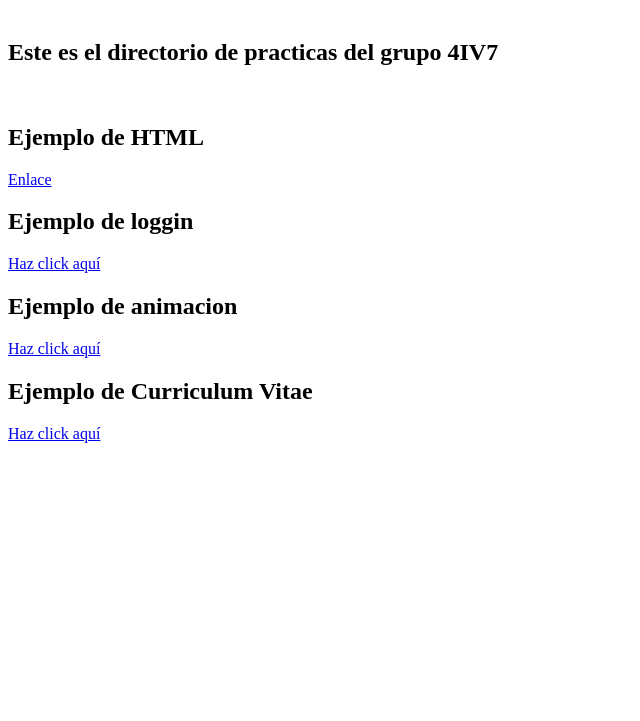
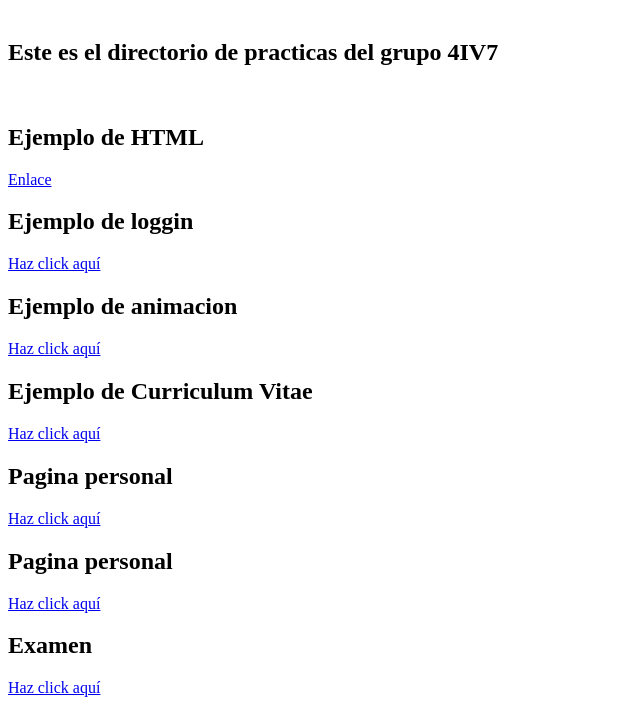
Before and after one commit to Edwin00821/4IV7_PSW_AstudilloPerezEdwinUriel, a plain HTML site: page index.html in a window 1280 px wide. Shown: the part 79-800 px from the top of the page, without its empty margins (0-640 px from the left). Drawn offline with Linux system fonts and the light colour scheme.

Commit message:
Links a las demas paginas

```diff
--- a/index.html
+++ b/index.html
@@ -15,6 +15,9 @@
     <h2>Ejemplo de loggin</h2> <a href="03Loggin/index.html">Haz click aquí</a>
     <h2>Ejemplo de animacion</h2> <a href="04CSSAnimada/animada.html">Haz click aquí</a>
     <h2>Ejemplo de Curriculum Vitae</h2> <a href="05Curriculum/index.html">Haz click aquí</a>
+    <h2>Pagina personal</h2> <a href="06Formulario/formulario.html">Haz click aquí</a>
+    <h2>Pagina personal</h2> <a href="07PaginaPersonal/index.html">Haz click aquí</a>
+    <h2>Examen</h2> <a href="08Examen/index.html">Haz click aquí</a>
 
 </body>
 </html>
```
